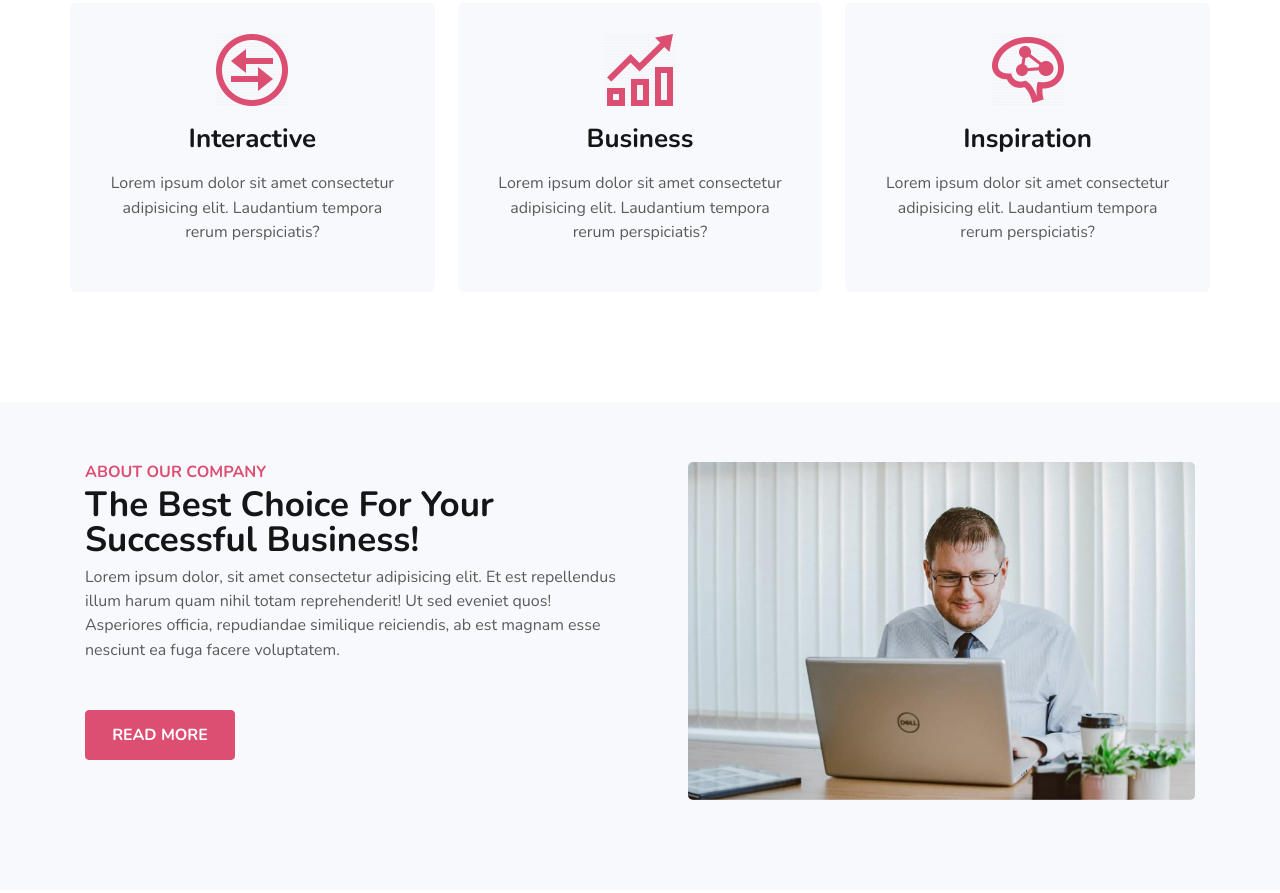
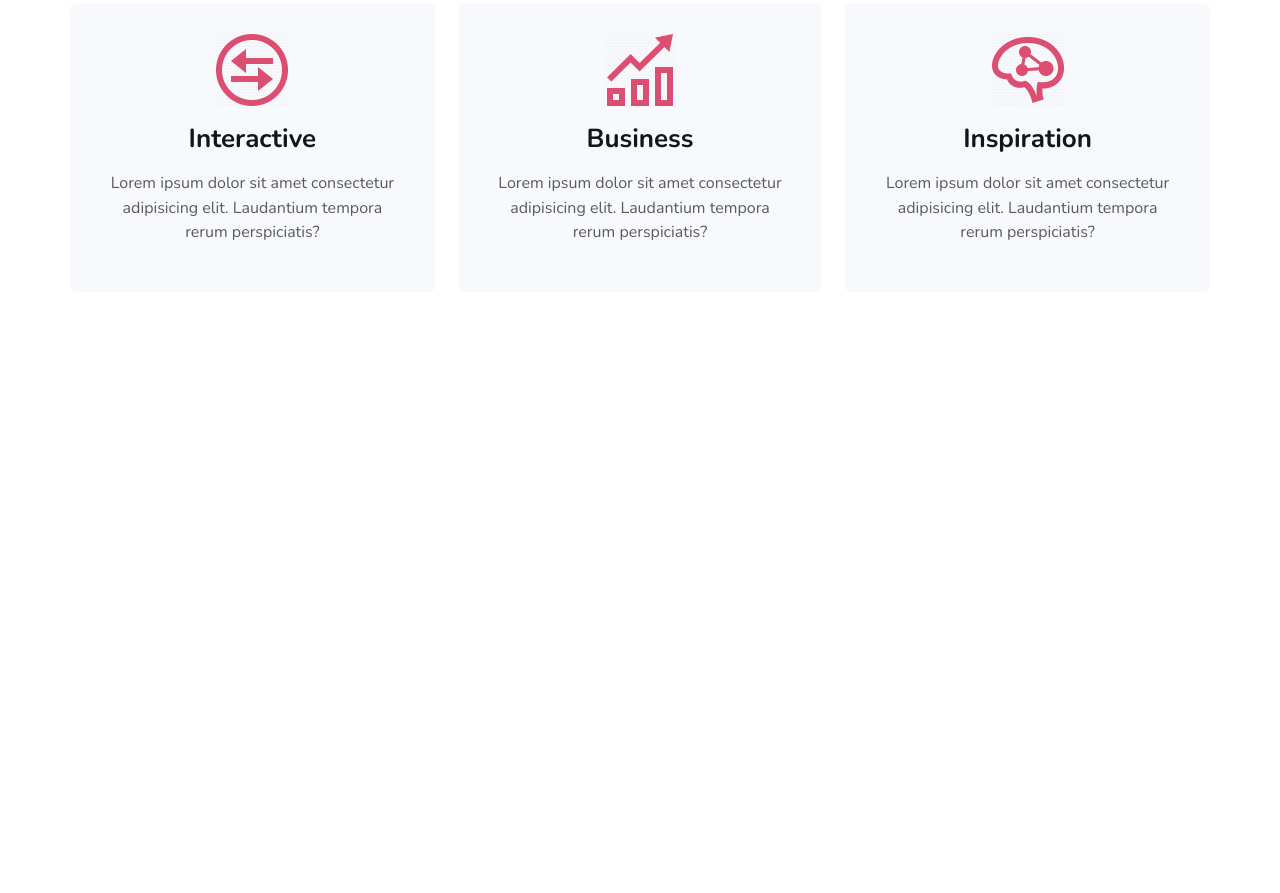
Before and after one commit to dvcuongg97/Capstone-Baitapchinh-Bootstrap, a plain HTML site: page index.html in a window 1280 px wide. Shown: the part 910-1803 px from the top of the page. After the commit the page ends 1312 px from the top, so only its background shows below. Drawn offline with nearby package versions, Linux system fonts and the light colour scheme.

Commit message:
cmt Company

```diff
--- a/css/index.css
+++ b/css/index.css
@@ -746,7 +746,7 @@ header .navbar-brand {
 }
 
 /* Company */
-.company {
+/* .company {
     padding-top: 30px;
     margin-bottom: 30px;
     background-color: #f7f9fc;
@@ -846,7 +846,7 @@ header .navbar-brand {
 
 .company__right img:hover {
     transform: translateY(-10px);
-}
+} */
 
 /* Go To Top */
 .go_to_top {
--- a/index.html
+++ b/index.html
@@ -223,7 +223,7 @@
     </section>
 
     <!-- Company -->
-    <section class="company">
+    <!-- <section class="company">
       <div class="company__container container w3l-index1">
         <div class="company__item d-sm-flex">
           <div class="company__left">
@@ -251,7 +251,7 @@
           </div>
         </div>
       </div>
-    </section>
+    </section> -->
 
     <!-- Go To Top -->
     <div class="go_to_top" id="go-to-top" onclick="go_to_top()">
```
